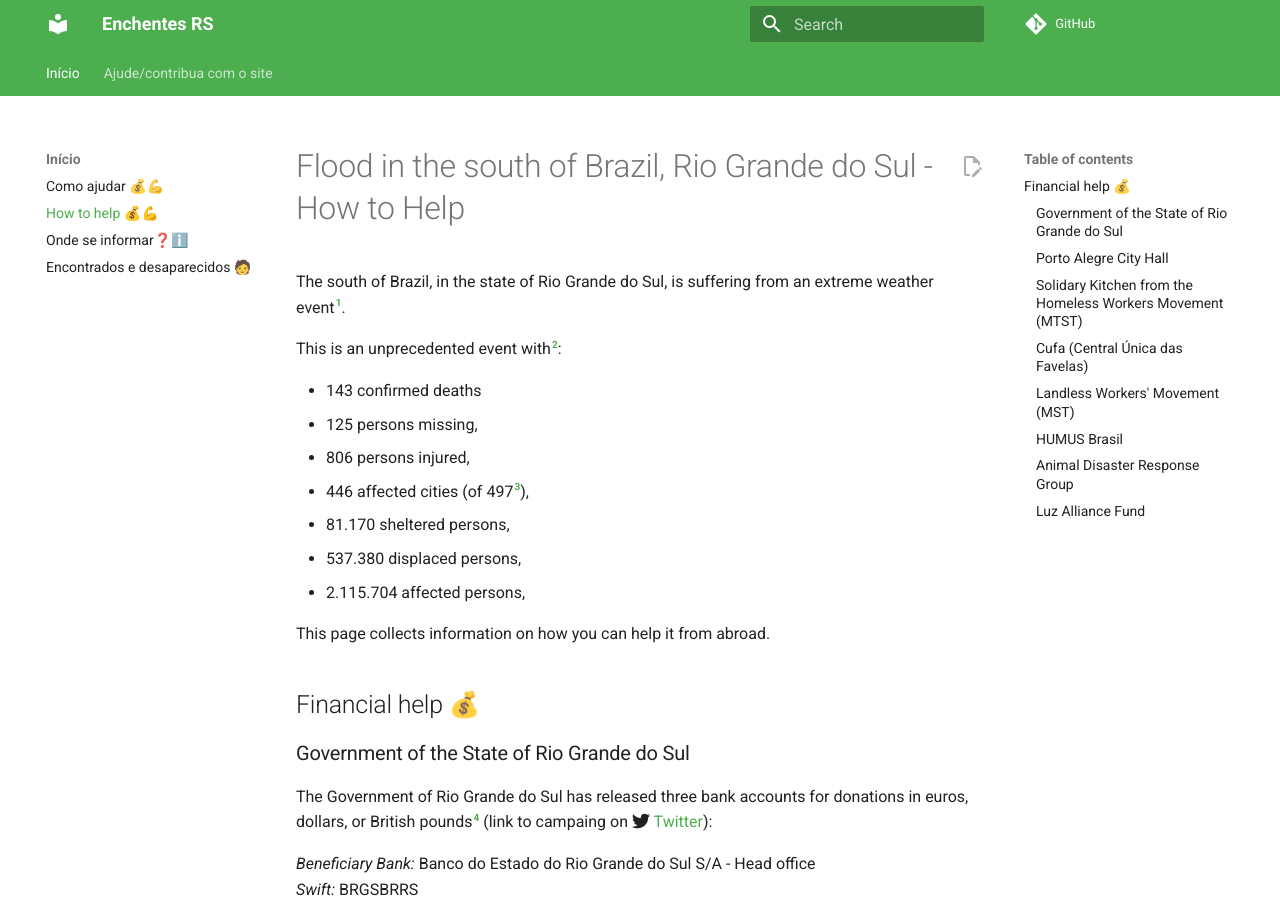
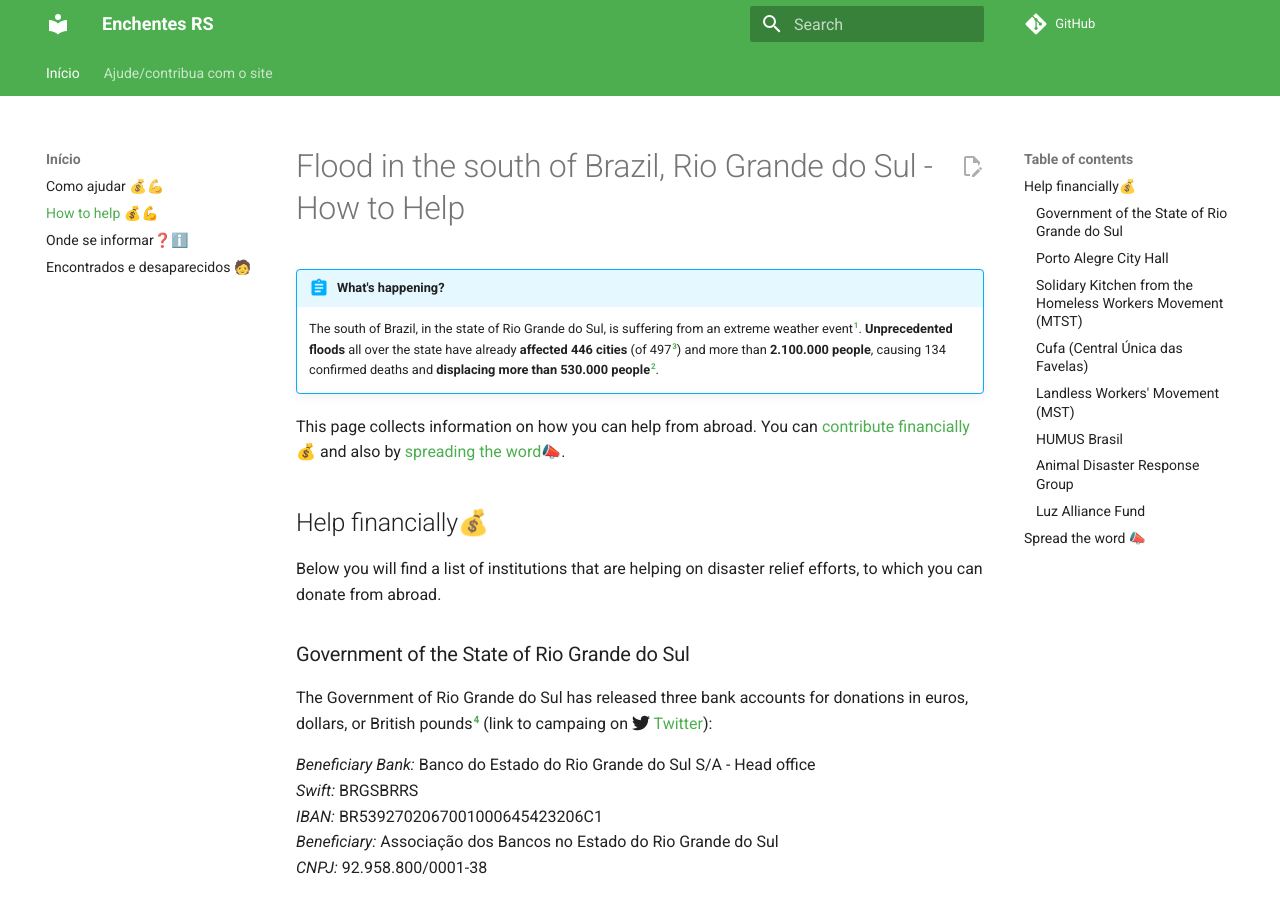
Before and after one commit to enchentesrs/enchentesrs.github.io, an MkDocs documentation site: the page built from docs/how-to-help.md, in a window 1280 px wide and 900 px high. Built offline with MkDocs 1.6.1 and Material for MkDocs 9.7.7, drawn with Linux system fonts in a browser that asks for light colours; comment, search, counter and statistics services are not loaded; some of the changed text lies outside the part shown.

Commit message:
Melhoras na página de como doar do exterior

```diff
--- a/docs/how-to-help.md
+++ b/docs/how-to-help.md
@@ -1,24 +1,17 @@
 # Flood in the south of Brazil, Rio Grande do Sul - How to Help
 
-The south of Brazil, in the state of Rio Grande do Sul, is suffering from an extreme weather event[^bbc-flood-2024-05-05].
+!!! abstract "What's happening?"
+    The south of Brazil, in the state of Rio Grande do Sul, is suffering from an extreme weather event[^bbc-flood-2024-05-05]. **Unprecedented floods** all over the state have already **affected 446 cities** (of 497[^list-of-cities-rs]) and more than **2.100.000 people**, causing 134 confirmed deaths and **displacing more than 530.000 people**[^boletim-defciv-2024].
 
-This is an unprecedented event with[^boletim-defciv-2024]:
-
-* 143 confirmed deaths
-* 125 persons missing,
-* 806 persons injured,
-* 446 affected cities (of 497[^list-of-cities-rs]),
-* 81.170 sheltered persons,
-* 537.380 displaced persons,
-* 2.115.704 affected persons,
-
-This page collects information on how you can help it from abroad.
+This page collects information on how you can help from abroad. You can [contribute financially💰](#help-financially) and also by [spreading the word📣](#spread-the-word).
 
 [^bbc-flood-2024-05-05]: BBC on YouTube, May 5th 2024, [Brazil landslides and massive flooding kills dozens](https://youtu.be/h1l_J-ixpOU?si=O894MQuTS6f55pRc)
 [^boletim-defciv-2024]: Report from the civil defence of the state fo Rio Grande do Sul - [Defesa Civil atualiza balanço das enchentes no RS - 12/5, 9h](https://estado.rs.gov.br/defesa-civil-atualiza-balanco-das-enchentes-no-rs-12-5-9h)
 [^list-of-cities-rs]: [Lista de municípios do Rio Grande do Sul por população](https://pt.wikipedia.org/wiki/Lista_de_munic%C3%ADpios_do_Rio_Grande_do_Sul_por_popula%C3%A7%C3%A3o) (wikipedia article, in portuguese, consulted on May 12, 2024)
 
-## Financial help 💰
+## Help financially💰
+
+Below you will find a list of institutions that are helping on disaster relief efforts, to which you can donate from abroad.
 
 ### Government of the State of Rio Grande do Sul
 
@@ -122,3 +115,13 @@ Link social media and posts:
 Brazilian model and international activist Gisele Bündchen [announced the reopening of donations](https://www.instagram.com/p/C6wwOYDPKBT/) to the Emergency Fund Luz Alliance in partnership with the Brazil Foundation with funds allocated to those affected in Rio Grande do Sul. Donations can be made in [Brazilian real or US dollars](https://brazilfoundation.org/en/help-rio-grande-do-sul/)[^agora-europa-article].
 
 * :fontawesome-brands-instagram: [@brazilfound](https://www.instagram.com/brazilfound)
+
+## Spread the word 📣
+
+Besides donating to an institution and/or campaign (see [below ⬇️](#financial-help)), you can also help by spreading the word. Share this page with your network and on your social media accounts.
+You can use the following posts:
+
+* :fontawesome-brands-twitter: [Twitter](https://twitter.com/dellagustindev/status/1788845226045354330)
+* :fontawesome-brands-facebook: [Facebook](https://www.facebook.com/dellagustin/posts/10220006574474004)
+* :fontawesome-brands-linkedin: [LinkedIn](https://www.linkedin.com/posts/dellagustin_flood-in-the-south-of-brazil-rio-grande-activity-7194612518030397440-Di-W)
+* :fontawesome-brands-mastodon: [Mastodon](https://fosstodon.org/@dellagustin/112415718420762619)
```
